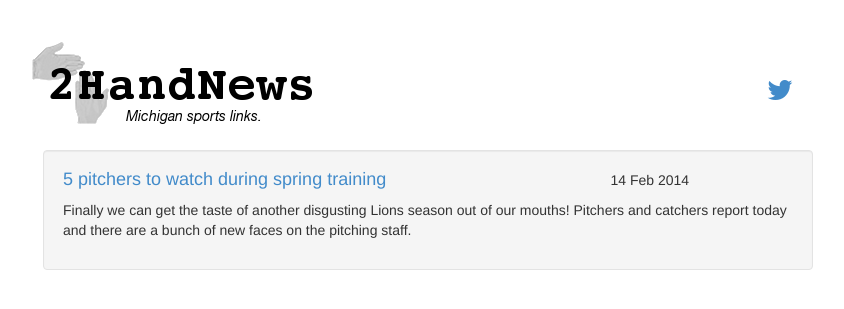
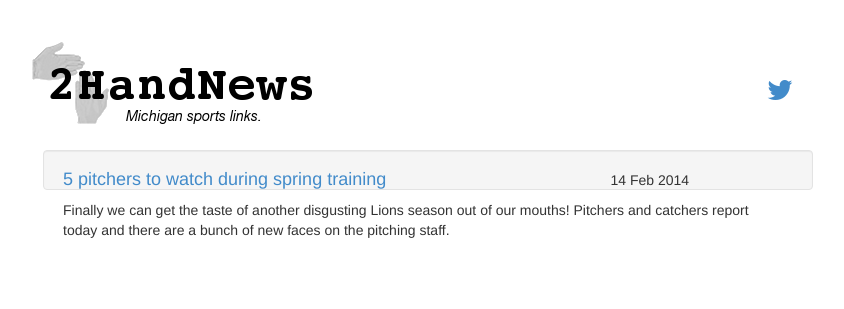
Before and after one commit to aftco/aftco.github.io, a Jekyll site: the page built from _posts/2014-02-14-2-5-pitchers-to-watch.md, in a window 1280 px wide. Shown: the top 309 px of the page, without its empty margins (212-1056 px from the left). Built offline with Jekyll 4.4.1, drawn with Linux system fonts in a browser that asks for light colours; nearby versions of some CDN libraries; Markdown is read by kramdown in place of the engine named in the settings.

Commit message:
Formatting fix.

```diff
--- a/_layouts/post.html
+++ b/_layouts/post.html
@@ -19,9 +19,8 @@
             <div class="col-md-9"><h4>{{ page.title }}</h4></div>
             {% endif %}
 
-              <div class="col-md-3"><p class="meta">{{ page.date | date_to_string }}</p></div>
-            <div>
-            <div class="post">
+            <div class="col-md-3"><p class="meta">{{ page.date | date_to_string }}</p></div>
+            <div class="col-md-12 post">
               {{ content }}
             </div>
           </div>
```
